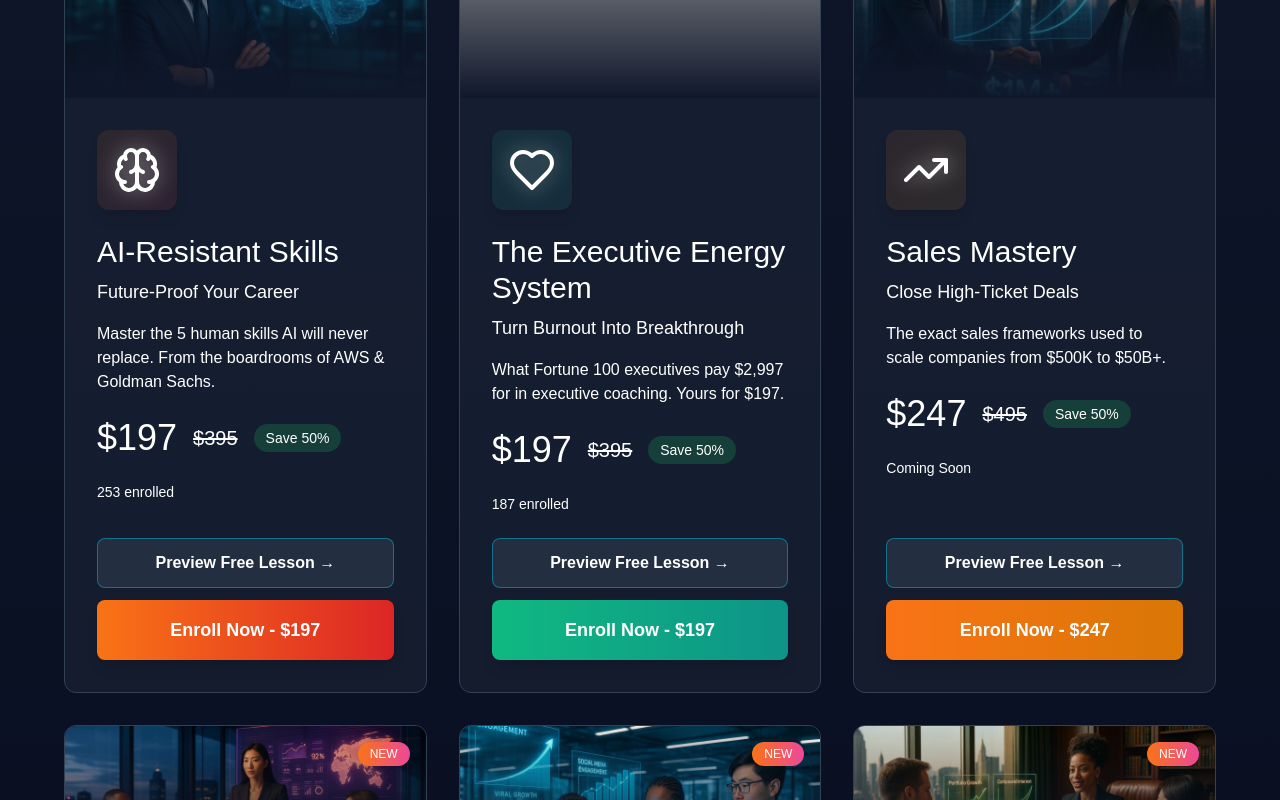
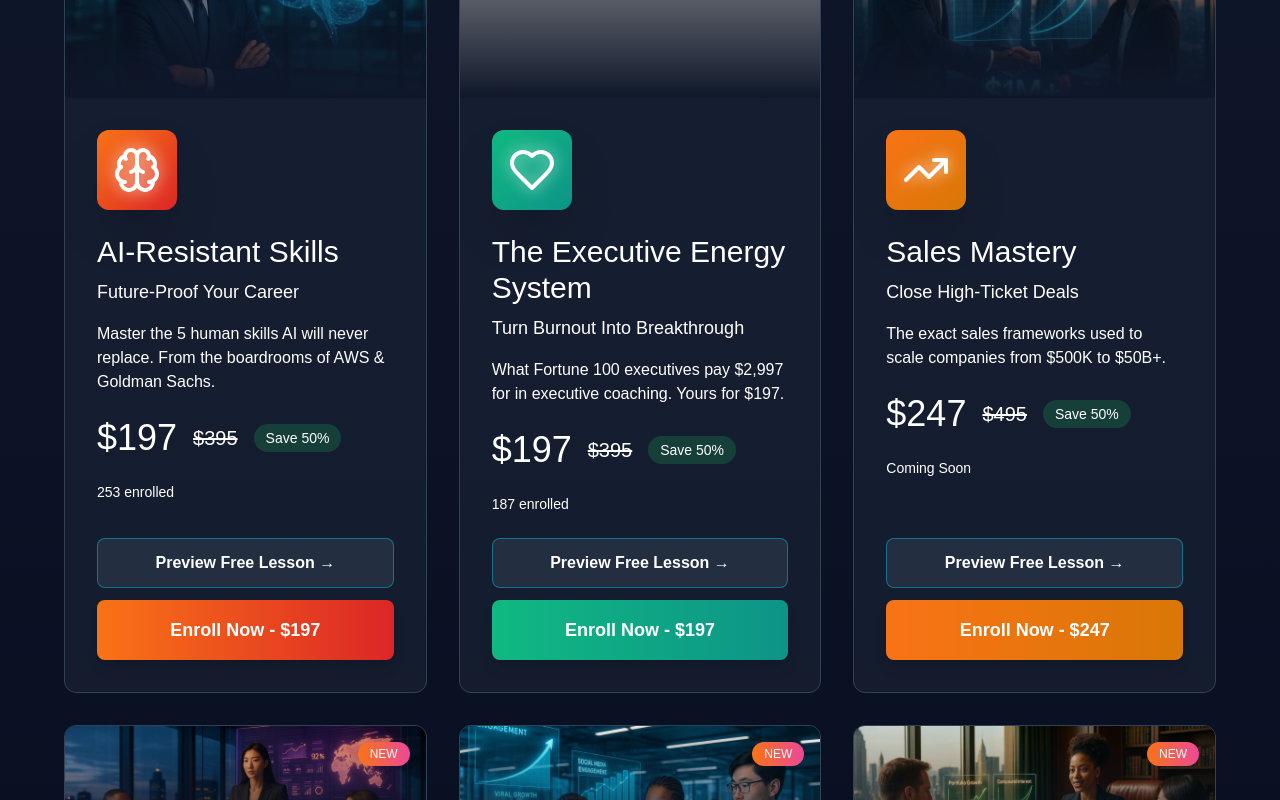
Before and after one commit to boxingthebest/million-dollar-blueprint-nextjs, a Next.js app: page / in a window 1280 px wide. Shown: the part 3140-3940 px from the top of the page. Built offline with nearby package versions, Linux system fonts and the light colour scheme; grey boxes are pictures that could not be loaded.

Commit message:
feat: Make homepage course icons MUCH more vibrant - full saturation gradients with glowing effects

```diff
--- a/app/page.tsx
+++ b/app/page.tsx
@@ -53,7 +53,7 @@ export default function Home() {
       originalPrice: "$395",
       icon: Brain,
       gradient: "from-orange-500 to-red-600",
-      bgGradient: "from-orange-500/10 to-red-500/10",
+      bgGradient: "from-orange-500 to-red-600",
       stripeLink: "https://buy.stripe.com/aFa4gy2GZemHdSkg8k08g00",
       description: "Master the 5 human skills AI will never replace. From the boardrooms of AWS & Goldman Sachs.",
       students: "253 enrolled",
@@ -67,7 +67,7 @@ export default function Home() {
       originalPrice: "$395",
       icon: Heart,
       gradient: "from-emerald-500 to-teal-600",
-      bgGradient: "from-emerald-500/10 to-teal-500/10",
+      bgGradient: "from-emerald-500 to-teal-600",
       stripeLink: "https://buy.stripe.com/4gMbJ095n92n7tW6xK08g01",
       description: "What Fortune 100 executives pay $2,997 for in executive coaching. Yours for $197.",
       students: "187 enrolled",
@@ -81,7 +81,7 @@ export default function Home() {
       originalPrice: "$495",
       icon: TrendingUp,
       gradient: "from-orange-500 to-amber-600",
-      bgGradient: "from-orange-500/10 to-amber-500/10",
+      bgGradient: "from-orange-500 to-amber-600",
       stripeLink: "https://buy.stripe.com/6oU14mgxP5Qb5lOe0c08g03",
       description: "The exact sales frameworks used to scale companies from $500K to $50B+.",
       students: "Coming Soon",
@@ -96,7 +96,7 @@ export default function Home() {
       originalPrice: "$495",
       icon: Users,
       gradient: "from-purple-500 to-indigo-600",
-      bgGradient: "from-purple-500/10 to-indigo-500/10",
+      bgGradient: "from-purple-500 to-indigo-600",
       stripeLink: "https://buy.stripe.com/14A7sK95nfqL4hKaO008g04",
       description: "Fortune 100 leadership strategies for executive presence and influence.",
       students: "Coming Soon",
@@ -111,7 +111,7 @@ export default function Home() {
       originalPrice: "$395",
       icon: BarChart3,
       gradient: "from-cyan-500 to-blue-600",
-      bgGradient: "from-cyan-500/10 to-blue-500/10",
+      bgGradient: "from-cyan-500 to-blue-600",
       stripeLink: "https://buy.stripe.com/00w14mepHbav5lO9JW08g05",
       description: "Enterprise-level digital marketing tactics that drive real revenue.",
       students: "Coming Soon",
@@ -542,8 +542,8 @@ export default function Home() {
                       <div className="absolute inset-0 bg-gradient-to-t from-slate-900 to-transparent" />
                     </div>
                     <div className="p-6 md:p-8 flex flex-col flex-grow">
-                      <div className={`w-16 h-16 md:w-20 md:h-20 rounded-xl bg-gradient-to-br shadow-lg ${course.bgGradient} flex items-center justify-center mb-4 md:mb-6`}>
-                        <Icon className="w-8 h-8 md:w-12 md:h-12 text-white drop-shadow-[0_0_10px_rgba(255,255,255,0.5)]" />
+                      <div className={`w-16 h-16 md:w-20 md:h-20 rounded-xl bg-gradient-to-br shadow-2xl hover:shadow-[0_0_30px_rgba(255,255,255,0.3)] transition-shadow duration-300 ${course.bgGradient} flex items-center justify-center mb-4 md:mb-6`}>
+                        <Icon className="w-8 h-8 md:w-12 md:h-12 text-white" style={{filter: "drop-shadow(0 0 8px rgba(255,255,255,0.8))"}} />
                       </div>
 
                       <h3 className="text-2xl md:text-3xl font-bold text-white mb-2">{course.title}</h3>
```
